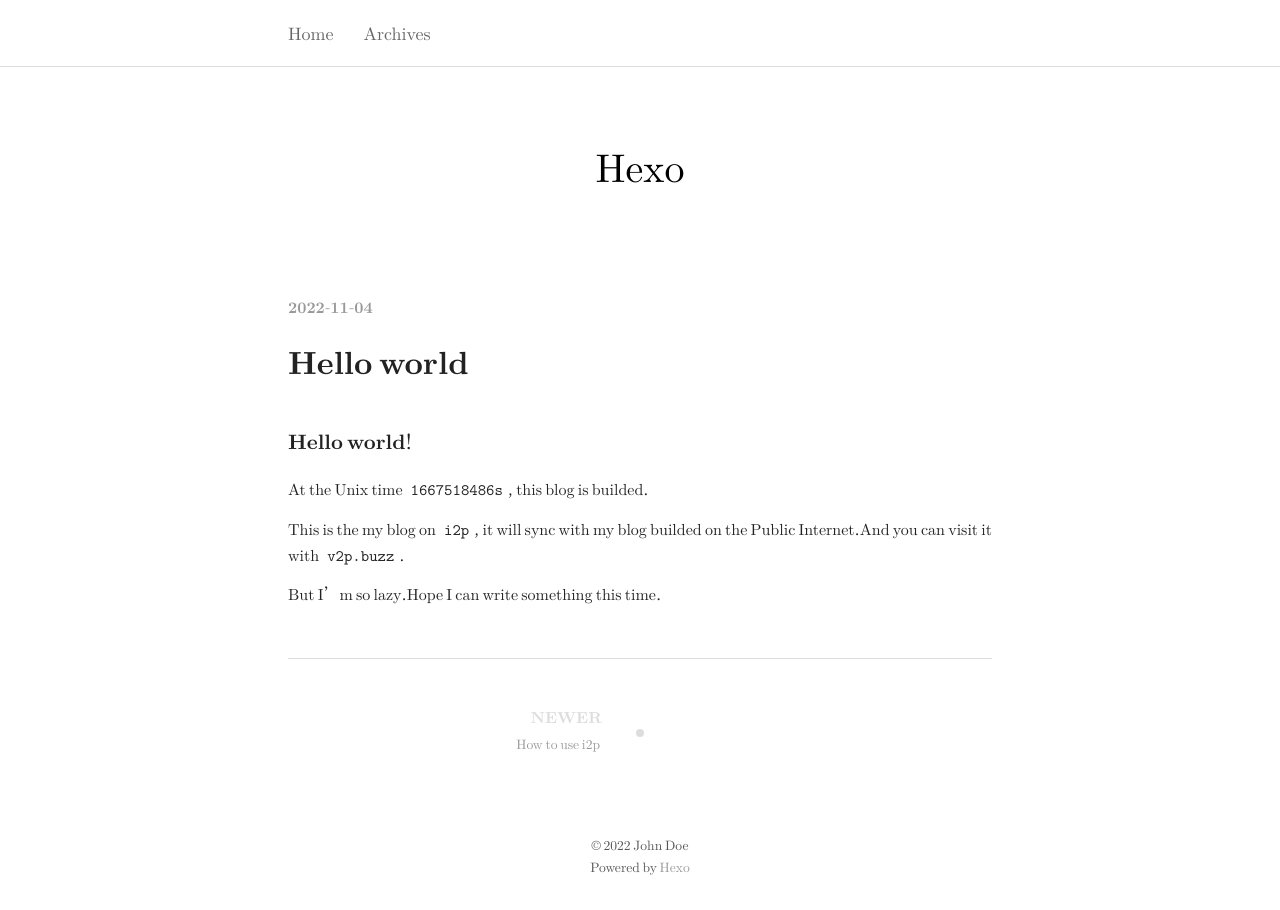
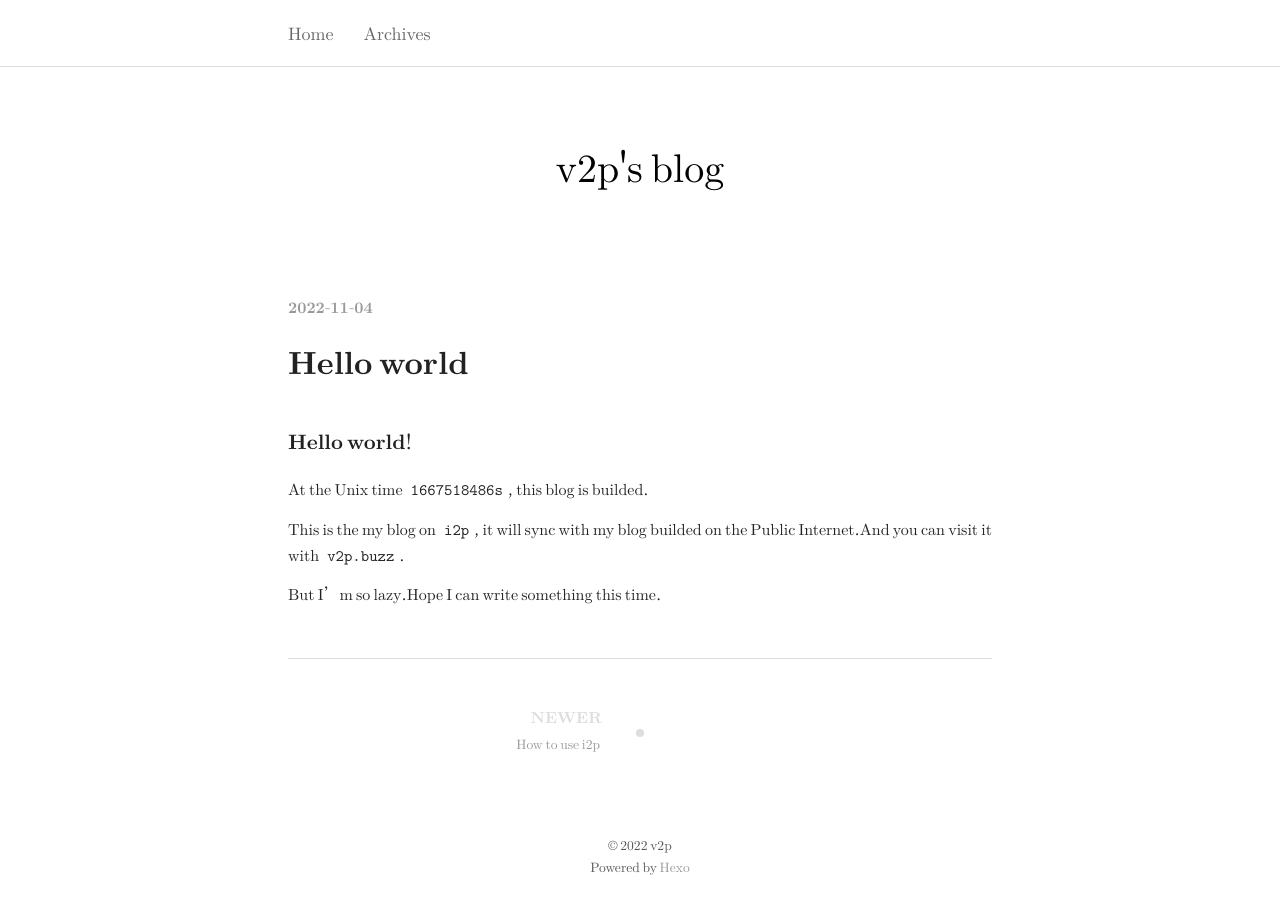
Before and after one commit to kotice/kotice.github.io, a plain HTML site: page 2022/11/04/Hello_world/index.html in a window 1280 px wide. Drawn offline with Linux system fonts and the light colour scheme.

Commit message:
Site updated: 2022-11-05 14:52:58

```diff
--- a/2022/11/04/Hello_world/index.html
+++ b/2022/11/04/Hello_world/index.html
@@ -4,7 +4,7 @@
   <meta charset="utf-8">
 
 
-  <title>Hello world | Hexo</title>
+  <title>Hello world | v2p&#39;s blog</title>
   <meta name="viewport" content="width=device-width, initial-scale=1">
 
   <meta name="description" content="Hello world!
@@ -36,7 +36,7 @@ This is the my blog on i2p, it will sync with my blog builded on the Public Inte
 </div>
 <div id="header-title">
   <h1 id="logo-wrap">
-    <a href="/" id="logo">Hexo</a>
+    <a href="/" id="logo">v2p&#39;s blog</a>
   </h1>
 
 </div>
@@ -106,7 +106,7 @@ This is the my blog on i2p, it will sync with my blog builded on the Public Inte
   <div class="outer">
     <div id="footer-info" class="inner">
 
-      &copy; 2022 John Doe<br>
+      &copy; 2022 v2p<br>
       Powered by <a href="https://hexo.io/" target="_blank">Hexo</a><br>
 
     </div>
```
Also changed, not shown: 2022/11/04/How_to_use_i2p/index.html (+3 -3 lines), archives/2022/11/index.html (+3 -3 lines), archives/2022/index.html (+3 -3 lines), archives/index.html (+3 -3 lines), index.html (+3 -3 lines), tags/i2p/index.html (+3 -3 lines).
